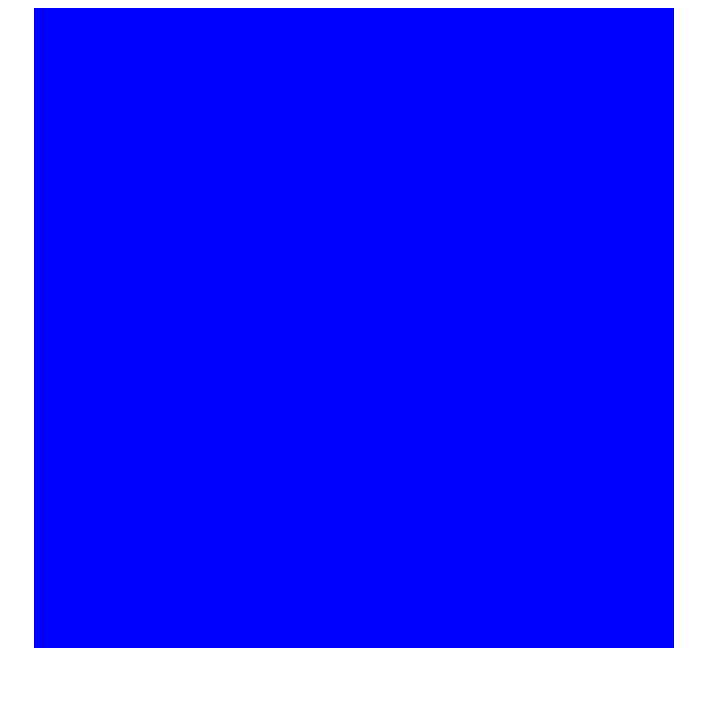
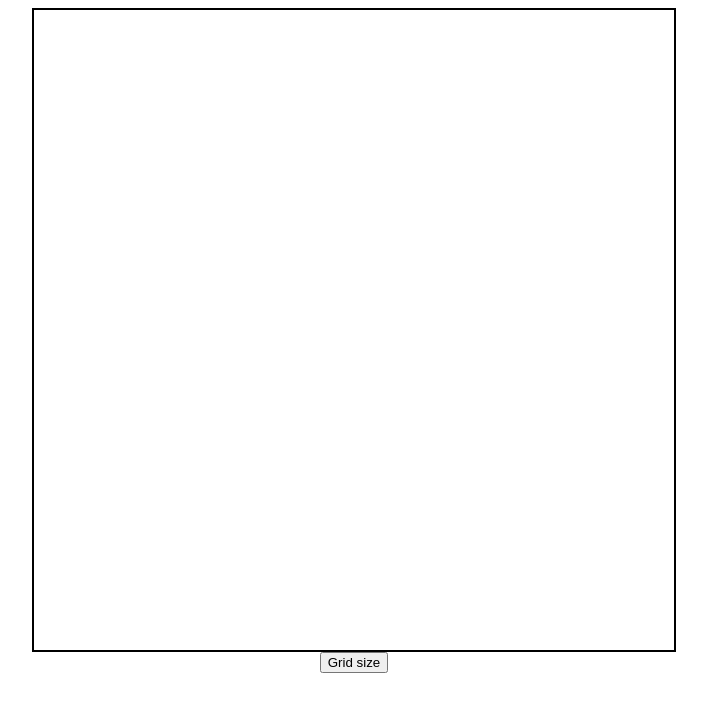
Before and after one commit to pasokon123/theodinproject_sketchpad, a plain HTML site: page index.html in a window 1280 px wide. Shown: the whole page, without its empty margins (286-993 px from the left). Drawn offline with Linux system fonts and the light colour scheme.

Commit message:
make pixels work by making foreach loop and add button

```diff
--- a/scripts.js
+++ b/scripts.js
@@ -1,8 +1,31 @@
+
+
 const box = document.querySelector('#box')
 
 for (let i = 0; i < 16; i++) {
     for (let j = 0; j < 16; j++) {
         const divs = document.createElement('div')
+        divs.setAttribute('class', 'pixel')
         box.appendChild(divs)
     }
 }
+const pixels = document.querySelectorAll('.pixel')
+
+pixels.forEach (element => {
+    element.addEventListener('mouseover', hover)
+    element.addEventListener('mouseleave', leave)
+    function hover () {
+        element.style.backgroundColor = 'blue'
+    }
+    function leave () {
+        element.style.backgroundColor = 'white'
+    }
+})
+
+const body = document.querySelector('body')
+const buttonContainer = document.createElement('div')
+body.appendChild(buttonContainer)
+
+const button = document.createElement('button')
+button.textContent = 'Grid size'
+buttonContainer.appendChild(button)
--- a/styles.css
+++ b/styles.css
@@ -1,21 +1,18 @@
 body {
     display: flex;
-    justify-content: center;
+    flex-direction: column;
+    align-items: center;
 }
-
 
 #box {
     display: flex;
     flex-wrap: wrap;
     width: 640px;
     height: 640px;
+    border: 2px solid black;
 }
 
-
-
 #box div {
-    background-color: blue;
     height: 40px;
     width: 40px;
-
 }
```
Also changed, not shown: package-lock.json (added).
